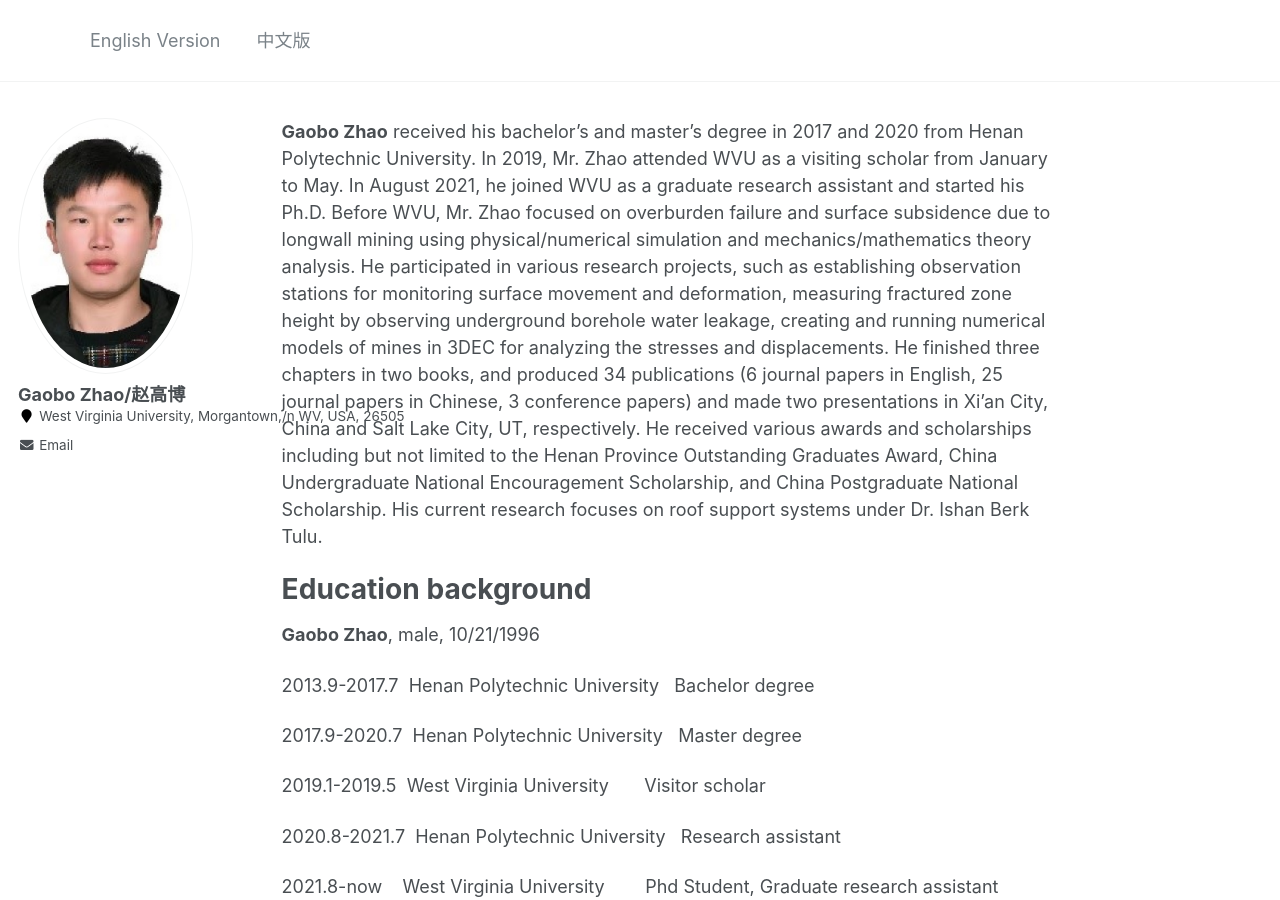
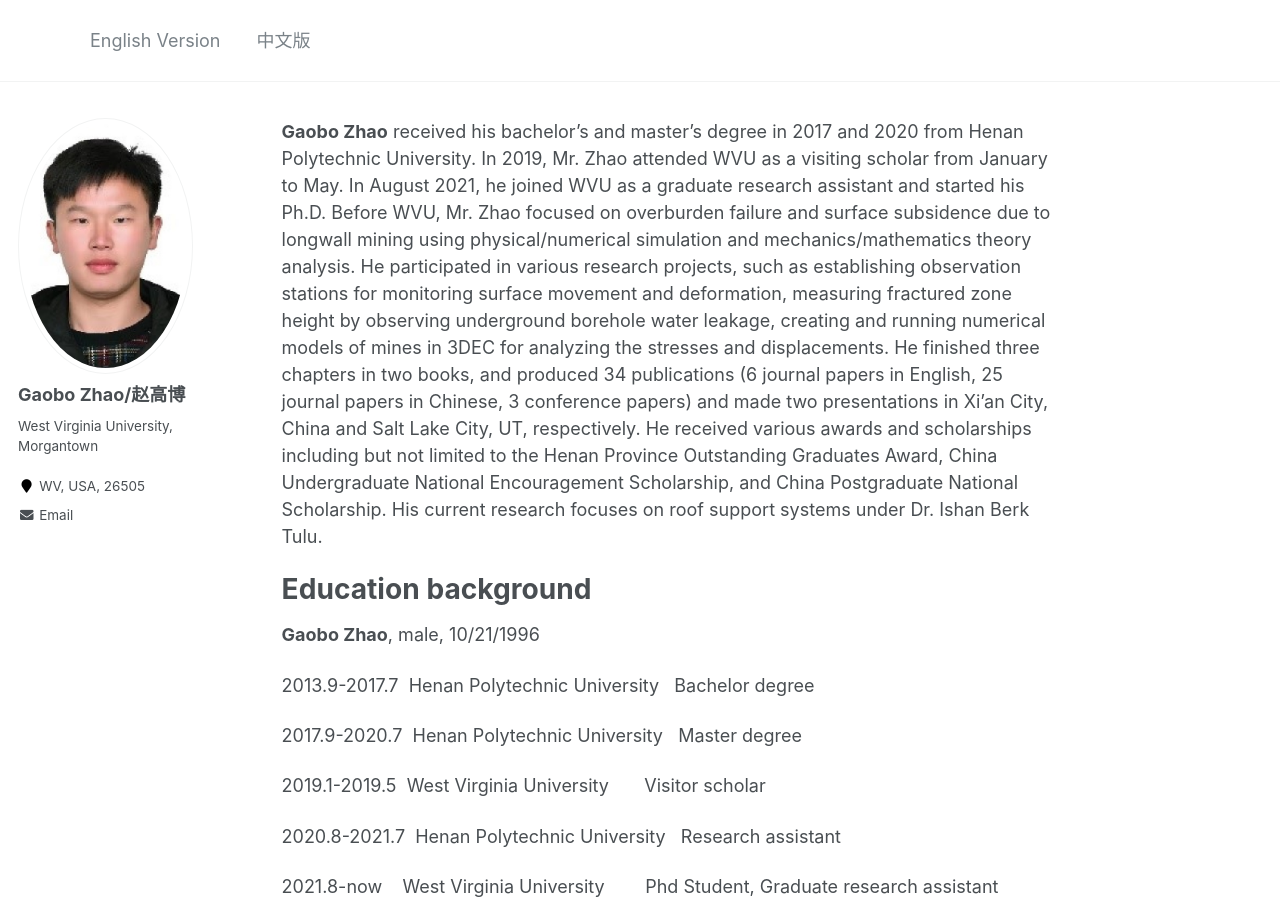
Before and after one commit to ShoulingMeng/ShoulingMeng.github.io, a Jekyll site: the page built from _pages/about.md, in a window 1280 px wide and 900 px high. Built offline with Jekyll 4.4.1, drawn with Linux system fonts in a browser that asks for light colours.

```diff
--- a/_config.yml
+++ b/_config.yml
@@ -82,8 +82,8 @@ analytics:
 author:
   name             : "Gaobo Zhao/赵高博"
   avatar           : "bio-photo.jpeg"
-  bio              : #"   签名!"
-  location         : "West Virginia University, Morgantown,/n WV, USA, 26505"
+  bio              : "West Virginia University, Morgantown"#"   签名!"
+  location         : "WV, USA, 26505"
   employer         :
   pubmed           : #"https://www.ncbi.nlm.nih.gov/pubmed/?term=john+snow"
   googlescholar    : #"http://yourfullgooglescholarurl.com"
```
